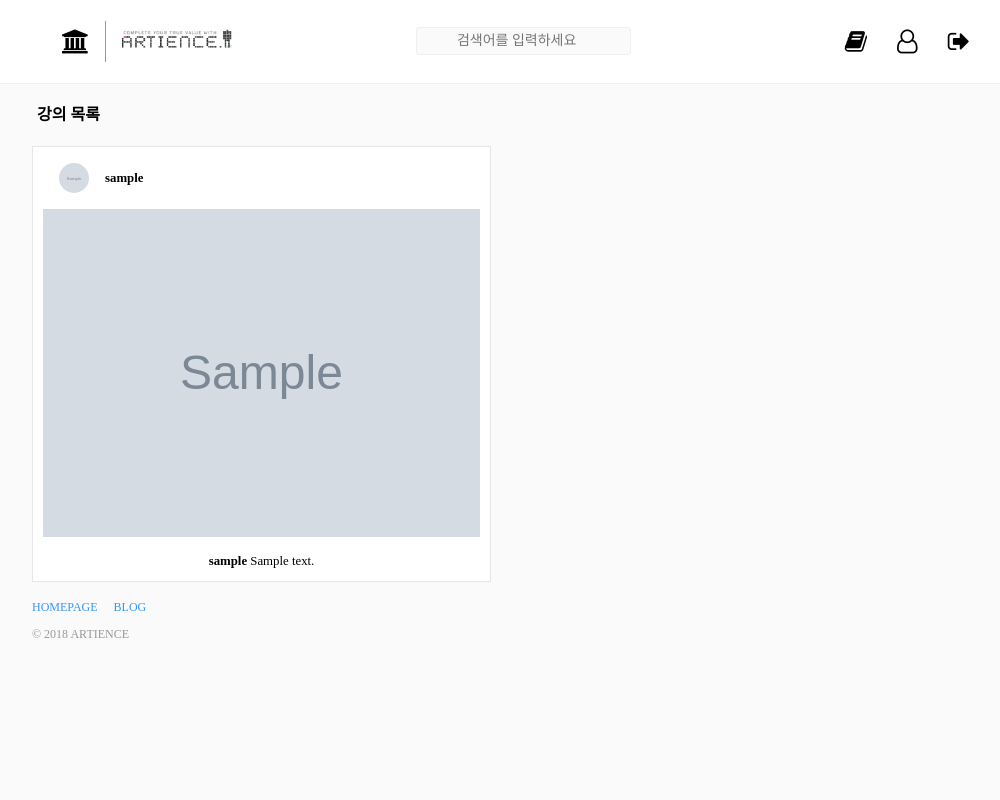
After one commit to git05/artience-campus, a Django app: template service/templates/home.html in a window 1280 px wide. The commit adds this page. Shown: the whole page, without its empty margins (139-1139 px from the left). Run offline with Django 3.2, Linux system fonts and the light colour scheme; data comes from the database, SQL or seed files in the repository; both versions use the stored data as it was after the commit; the template is opened without the code that fills it: values that come from a table or form of the project are taken from there, most other values are stand-ins (such as "Sample title", 1, 10 or a date in 2020); grey boxes marked "Sample" are stand-in pictures; some web fonts are replaced.

Commit message:
home page 작업중

```diff
--- a/service/models.py
+++ b/service/models.py
@@ -7,4 +7,13 @@ from django.contrib.auth.models import User
 
 class MyUser(models.Model):
     user_django=models.OneToOneField(User,on_delete=models.CASCADE)
+    photo = models.CharField(null=True , max_length=200)
+    description = models.CharField(null=True,max_length=200)
 # Create your models here.
+
+class Post(models.Model):
+    title = models.CharField(null=True,max_length=200)
+    description = models.CharField(null=True,max_length=200)
+    date = models.DateTimeField(default=datetime.now())
+    user = models.ForeignKey(MyUser, on_delete=models.CASCADE)
+    photo= models.CharField(max_length=200)
--- a/service/static/css/base/base.css
+++ b/service/static/css/base/base.css
@@ -23,6 +23,7 @@ body {
 .maincontent {
     max-width: var(--max-width);
     margin: 0 auto;
+    width: 1000px;
     padding: 60px 20px 0;
     display: flex;
     flex-direction: column;
--- a/service/static/css/modules/card.css
+++ b/service/static/css/modules/card.css
@@ -2,14 +2,36 @@
     background: white;
     border: 1px solid var(--border);
     margin-bottom: 60px;
+    margin : 0 auto;
+    padding-left: 10px;
+    padding-right: 10px;
+    width : 100%;
+    vertical-align: middle;
+    text-align: center;
+
+
+}
+
+.artience-cards{
+
+  display: grid;
+  grid-template-columns: 1fr 1fr;
+  column-gap: 20px;
+  row-gap: 20px;
 }
 
 .artience-card .artience-card-header {
+
     display: flex;
     padding: var(--padding);
     align-items: center;
 }
 
+
+.artience-cards{
+  align:center;
+
+}
 .artience-card .artience-card-profilepicture {
     width: 30px;
     height: 30px;
@@ -28,8 +50,8 @@
 
 }
 
-.artience-card .artience-card-picture {
-    width: 100%;
+.artience-card .artience-card-picture  {
+    width : 100%;
 }
 
 .artience-card .artience-card-icons {
--- a/service/static/css/pages/home.css
+++ b/service/static/css/pages/home.css
@@ -1,14 +1,21 @@
 .artience-home {
-    display: grid;
-    grid-template-columns: 1fr 293px;
-    grid-gap: var(--gutter);
+
+
 }
 
 .artience-home .artience-cards {
 
 }
 
-.artience-home .artience-users {
+.artience-home {
+
+  margin-top: 25px;
+
+}
+
+.list {
+  margin-left: 5px;
+
 
 }
 
--- a/service/templates/home.html
+++ b/service/templates/home.html
@@ -4,33 +4,34 @@
 
 {% block maincontent %}
 	{% include "modules/navbar.html" %}
-<!--
-    <section class="insta-home">
-        <section class="insta-cards">
+
+    <section class="artience-home">
+			<h4 class="list"><p> 강의 목록 </p></h4>
+        <section class="artience-cards">
             {% for post in complete_post %}
                 {% include "modules/card.html" %}
             {% endfor %}
         </section>
-        <section class="insta-users">
-            <section class="insta-users-header">
-                <img src="{% static '' %}{{ current_user.photo|default_if_none:'images/default.png' }}" alt="user picture" class="insta-users-profilepicture">
-                <p class="insta-users-username">juanmsl</p>
+    <!--    <section class="artience-users">
+            <section class="artience-users-header">
+                <img src="{% static '' %}{{ current_user.photo|default_if_none:'images/default.png' }}" alt="user picture" class="artience-users-profilepicture">
+                <p class="artience-users-username">juanmsl</p>
             </section>
-            <section class="insta-users-titles">
+            <section class="artience-users-titles">
                 <span>Usuarios</span>
                 <a herf="">Ver todos</a>
             </section>
-            <section class="insta-users-users">
+            <section class="artience-users-users">
                 {% for user in all_users %}
-                <a href="{% url 'profile' user.username %}" class="insta-users-user">
-                    <img src="{% static '' %}{{ user.myuser.photo|default_if_none:'images/default.png' }}" alt="picture" class="insta-users-user-profilepicture">
-                    <span class="insta-users-username">{{ user.username }}</span>
+                <a href="{% url 'profile' user.username %}" class="artience-users-user">
+                    <img src="{% static '' %}{{ user.myuser.photo|default_if_none:'images/default.png' }}" alt="picture" class="artience-users-user-profilepicture">
+                    <span class="artience-users-username">{{ user.username }}</span>
                 </a>
                 {% endfor %}
             </section>
-        </section>
+        </section> -->
     </section>
--->
+
 
 	{% include "modules/footer.html" %}
 {% endblock %}
--- /dev/null
+++ b/service/templates/modules/card.html
@@ -0,0 +1,37 @@
+{% load static %}
+<section class="artience-card">
+    <section class="artience-card-header">
+        <img src="{% static '' %}{{ post.user.photo|default_if_none:'images/default.png' }}" alt="user picture" class="artience-card-profilepicture">
+        <p class="artience-card-username">{{ post.user.user_django.username }}</p>
+    </section>
+    <section class="artience-card-picture-container">
+            <img src="{% static '' %}{{ post.photo }}" alt="picture" class="artience-card-picture">
+    </section>
+  <!--  <section class="artience-card-icons">
+        {% if post.id in likes %}
+            <span class="fa fa-heart artience-do-like" postid="{{ post.id }}" target="#post-likes-text-{{ post.id }}"></span>
+        {% else %}
+            <span class="fa fa-heart-o artience-do-like" postid="{{ post.id }}" target="#post-likes-text-{{ post.id }}"></span>
+        {% endif %}
+
+        <span class="fa fa-comment-o"></span>
+    </section>
+ <p class="artience-card-likes">A <span id="post-likes-text-{{ post.id }}">{{ post.like_set.count }}</span> personas les gusta esto</p>  -->
+<p class="artience-card-description">
+        <span class="artience-card-username">{{ post.user.user_django.username }}</span>
+        {{ post.description }}
+    </p>
+  <!--  <section class="artience-card-comments">
+        {% for comment in post.comment_set.all %}
+     <p class="artience-card-comment">
+            <span class="artience-card-comment-user">{{ comment.user.user_django.username }}</span>
+            {{ comment.content }}
+        </p>
+        {% endfor %}
+    </section>
+    <span class="artience-card-time">{{ post }}</span>
+
+        {% csrf_token %}
+        <input name='comment' class="artience-card-input" placeholder="Agrega un comentario..."/>
+    </form>-->
+</section>
--- a/service/views.py
+++ b/service/views.py
@@ -31,10 +31,13 @@ def home(request):
     if not request.user.is_authenticated:
         return redirect('index')
     my_user = request.user.myuser
+    complete_post =my_user.post_set.all()
+    complete_post = complete_post.order_by('date')
 
     context = dict(
         current_user = my_user,
-        username = request.user.username
+        username = request.user.username,
+        complete_post=complete_post
     )
 
     return render(request,"home.html",context)
```
Also changed, not shown: db.sqlite3, service/migrations/0002_post.py (added), service/migrations/0003_auto_20180730_2124.py (added), service/static/images/default.png (added).
